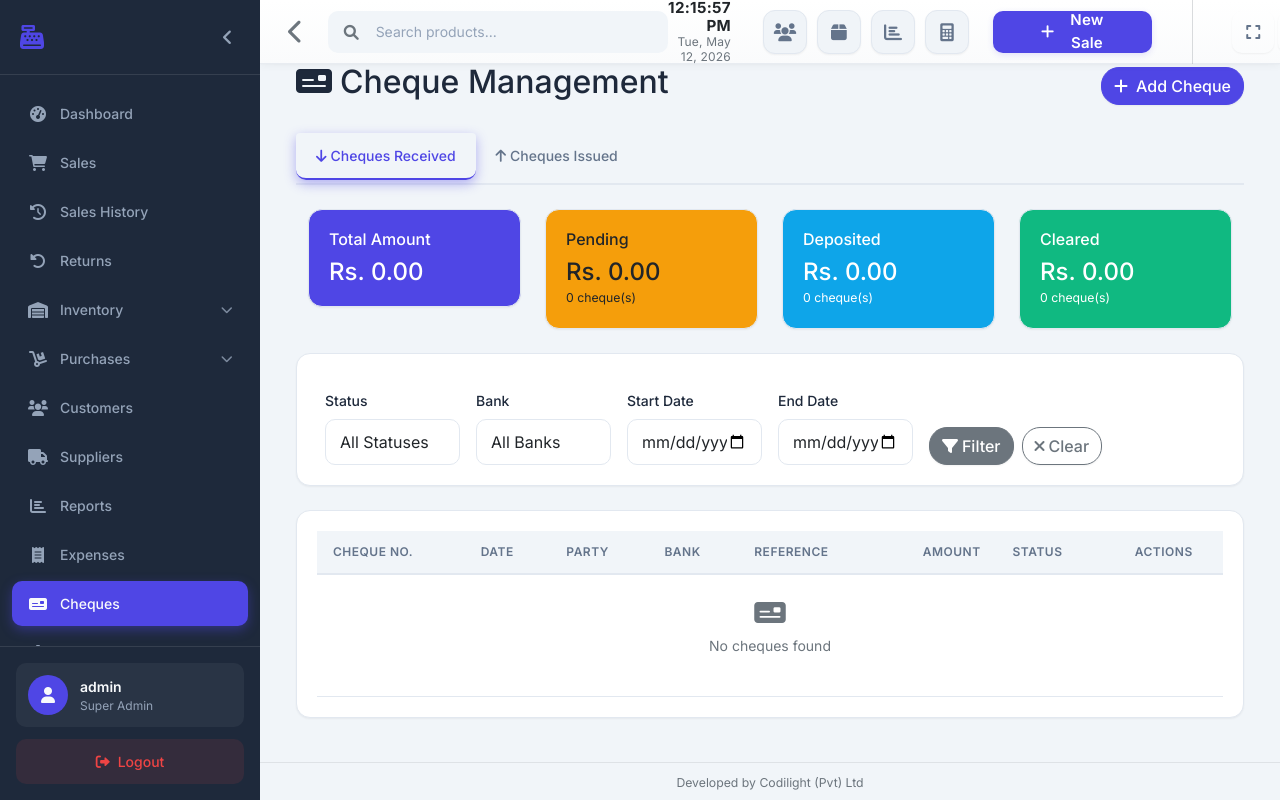
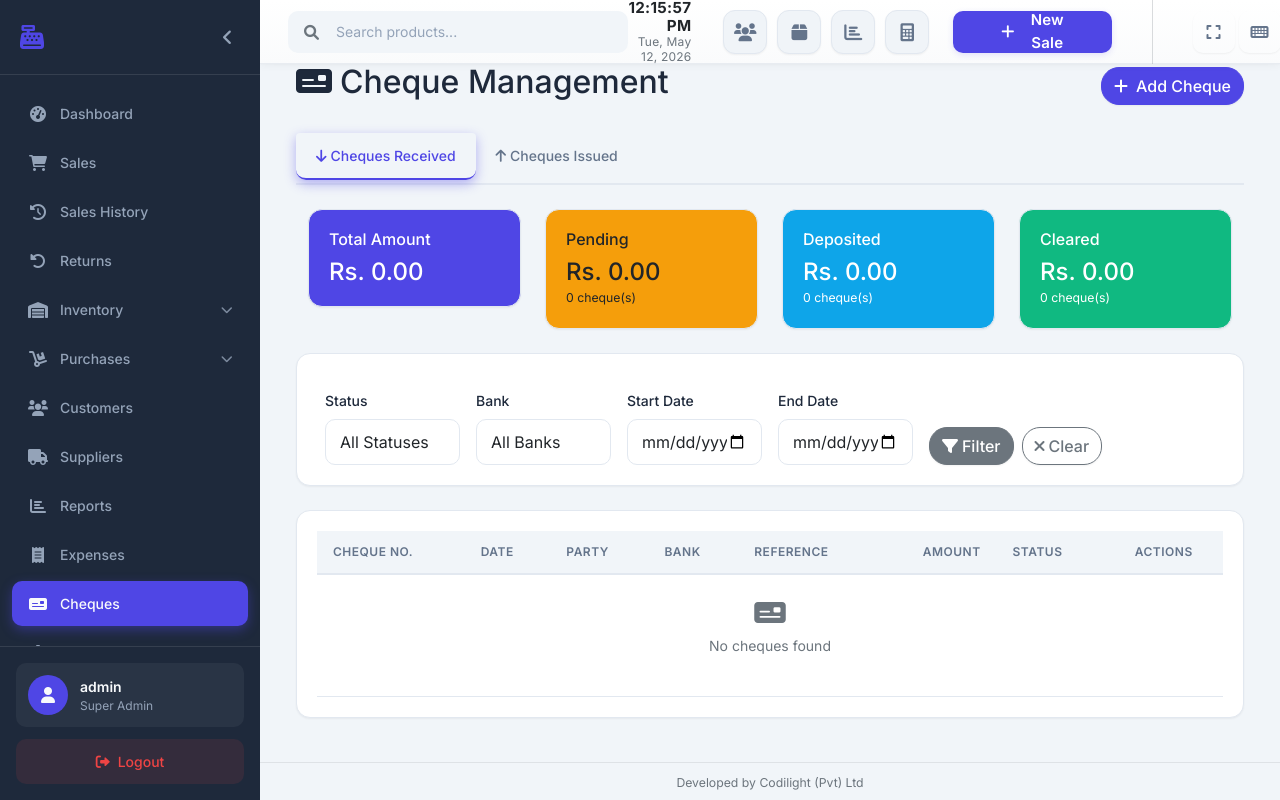
Before and after one commit to myposweb2-hue/web_pos, a Flask app: page /cheques in a window 1280 px wide. Run offline with Flask 3, Linux system fonts and the light colour scheme; a user stored in the database is signed in; data comes from the database, SQL or seed files in the repository; data that the repository does not hold is empty; some libraries are stand-ins or nearby versions.

Commit message:
CLEANUP: Remove broken sidebar hide/show toggle - reset to working state
REMOVED CODE:
- Removed sidebarVisibilityToggle button from HTML
- Removed sidebar-hidden CSS class and all related styles
- Removed .sidebar.sidebar-hidden CSS rules
- Removed .main-wrapper.sidebar-hidden CSS rules
- Removed #sidebarVisibilityToggle button styling
- Removed entire sidebarVisibilityToggle event listener from JS
- Removed localStorage references to sidebarHidden
- Removed duplicate variable declarations causing conflicts

CLEANED UP:
- Reverted CSS transition on .sidebar to simple 'left 0.3s ease'
- Removed problematic inline styles from base.html
- Reset cache versions to clean values (v15/v29/v13)
- Removed all conflicting CSS rules

RESULT:
- Sidebar works normally - drawer on mobile, static on desktop ✅
- Single toggle button (hamburger) for mobile drawer ✅
- No broken hide/show toggle button ✅
- No CSS conflicts or duplicate rules ✅
- No localStorage state persistence issues ✅
- Clean, maintainable codebase ✅

```diff
--- a/app/static/css/style.css
+++ b/app/static/css/style.css
@@ -85,26 +85,7 @@ body {
     display: flex;
     flex-direction: column;
     z-index: 1000;
-    transition: left 0.3s ease, width 0.3s ease, opacity 0.3s ease;
-}
-
-/* Sidebar hidden state */
-.sidebar.sidebar-hidden {
-    display: none !important;
-    width: 0 !important;
-    left: -280px !important;
-    opacity: 0 !important;
-    visibility: hidden !important;
-    pointer-events: none !important;
-    overflow: hidden !important;
-    position: fixed !important;
-}
-
-/* Adjust main content when sidebar is hidden */
-.main-wrapper.sidebar-hidden .main-content {
-    margin-left: 0;
-    padding-left: 0;
-    width: 100%;
+    transition: left 0.3s ease;
 }
 
 .sidebar-header {
@@ -410,24 +391,6 @@ body {
 }
 
 .sidebar-toggle:hover {
-    background: var(--bg-body);
-    color: var(--text-primary);
-}
-
-/* Sidebar Visibility Toggle Button */
-#sidebarVisibilityToggle {
-    padding: 8px 12px;
-    cursor: pointer;
-    color: var(--text-secondary);
-    font-size: 20px;
-    border-radius: var(--border-radius-sm);
-    transition: all var(--transition-fast);
-    display: inline-flex;
-    align-items: center;
-    justify-content: center;
-}
-
-#sidebarVisibilityToggle:hover {
     background: var(--bg-body);
     color: var(--text-primary);
 }
--- a/app/static/js/app.js
+++ b/app/static/js/app.js
@@ -747,50 +747,6 @@ document.addEventListener('DOMContentLoaded', function() {
         }
     });
 
-    // Sidebar Visibility Toggle Handler
-    // ============================================
-    const sidebarVisibilityToggle = document.getElementById('sidebarVisibilityToggle');
-    // Note: `sidebar` already declared in sidebarToggle handler above
-    // Using existing: const sidebar = document.getElementById('sidebar');
-
-    if (sidebarVisibilityToggle && sidebar && mainWrapper) {
-        // Restore state on page load (before anything else)
-        if (localStorage.getItem('sidebarHidden') === 'true') {
-            sidebar.classList.add('sidebar-hidden');
-            mainWrapper.classList.add('sidebar-hidden');
-            const icon = sidebarVisibilityToggle.querySelector('i');
-            if (icon) {
-                icon.classList.remove('fa-chevron-left');
-                icon.classList.add('fa-chevron-right');
-            }
-        }
-
-        sidebarVisibilityToggle.addEventListener('click', function(e) {
-            e.preventDefault();
-            e.stopPropagation();
-
-            // Toggle hidden class on sidebar
-            sidebar.classList.toggle('sidebar-hidden');
-            mainWrapper.classList.toggle('sidebar-hidden');
-
-            // Update icon
-            const icon = sidebarVisibilityToggle.querySelector('i');
-            if (icon) {
-                if (sidebar.classList.contains('sidebar-hidden')) {
-                    icon.classList.remove('fa-chevron-left');
-                    icon.classList.add('fa-chevron-right');
-                    // Save state
-                    localStorage.setItem('sidebarHidden', 'true');
-                } else {
-                    icon.classList.remove('fa-chevron-right');
-                    icon.classList.add('fa-chevron-left');
-                    // Save state
-                    localStorage.setItem('sidebarHidden', 'false');
-                }
-            }
-        });
-    }
-
     // Initialize on page load
     initializeSidebarForDevice();
     updateCloseButtonVisibility();
--- a/app/templates/base.html
+++ b/app/templates/base.html
@@ -18,9 +18,9 @@
     <!-- Chart.js for data visualization -->
     <script src="https://cdn.jsdelivr.net/npm/chart.js"></script>
     <!-- Custom CSS -->
-    <link href="{{ url_for('static', filename='css/style.css', v='20.0.0') }}" rel="stylesheet">
+    <link href="{{ url_for('static', filename='css/style.css', v='15.0.0') }}" rel="stylesheet">
     <!-- Enhanced Responsive CSS - CLEAN VERSION -->
-    <link href="{{ url_for('static', filename='css/responsive.css', v='31.0.0') }}" rel="stylesheet">
+    <link href="{{ url_for('static', filename='css/responsive.css', v='29.0.0') }}" rel="stylesheet">
     <style>
         /* Sticky Footer Layout */
         body {
@@ -35,7 +35,6 @@
             margin: 0;
             padding: 0;
         }
-
         .main-content {
             flex: 1;
             overflow-y: auto;
@@ -256,10 +255,6 @@
                 <div class="d-flex align-items-center gap-4">
                     <button class="sidebar-toggle border-0 bg-transparent p-0 text-secondary" id="sidebarToggle" title="Toggle Sidebar">
                         <i class="fas fa-bars fa-lg"></i>
-                    </button>
-
-                    <button class="border-0 bg-transparent p-0 text-secondary" id="sidebarVisibilityToggle" title="Hide/Show Sidebar">
-                        <i class="fas fa-chevron-left fa-lg"></i>
                     </button>
 
                     <div class="header-search d-none d-md-block position-relative">
@@ -494,7 +489,7 @@
     <!-- Bootstrap JS -->
     <script src="https://cdn.jsdelivr.net/npm/bootstrap@5.1.3/dist/js/bootstrap.bundle.min.js"></script>
     <!-- Custom JS -->
-    <script src="{{ url_for('static', filename='js/app.js', v='19.0.0') }}"></script>
+    <script src="{{ url_for('static', filename='js/app.js', v='13.0.0') }}"></script>
 
     <script>
         // NOTE: Sidebar collapse handler is in app.js to avoid duplication
```
